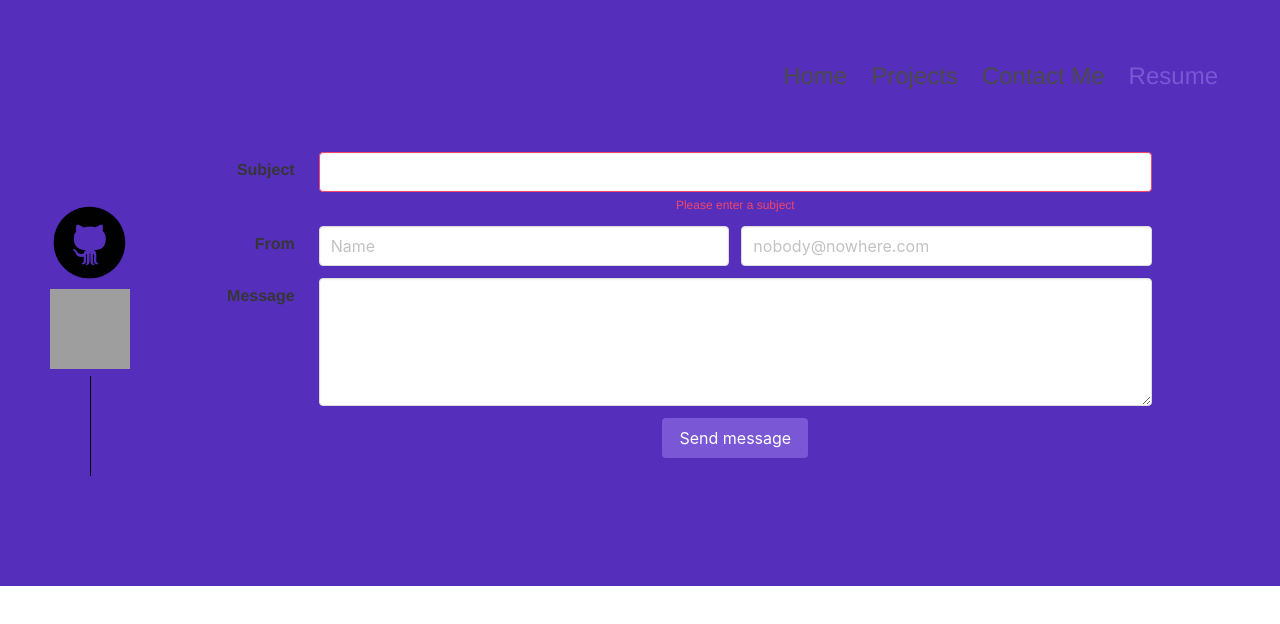
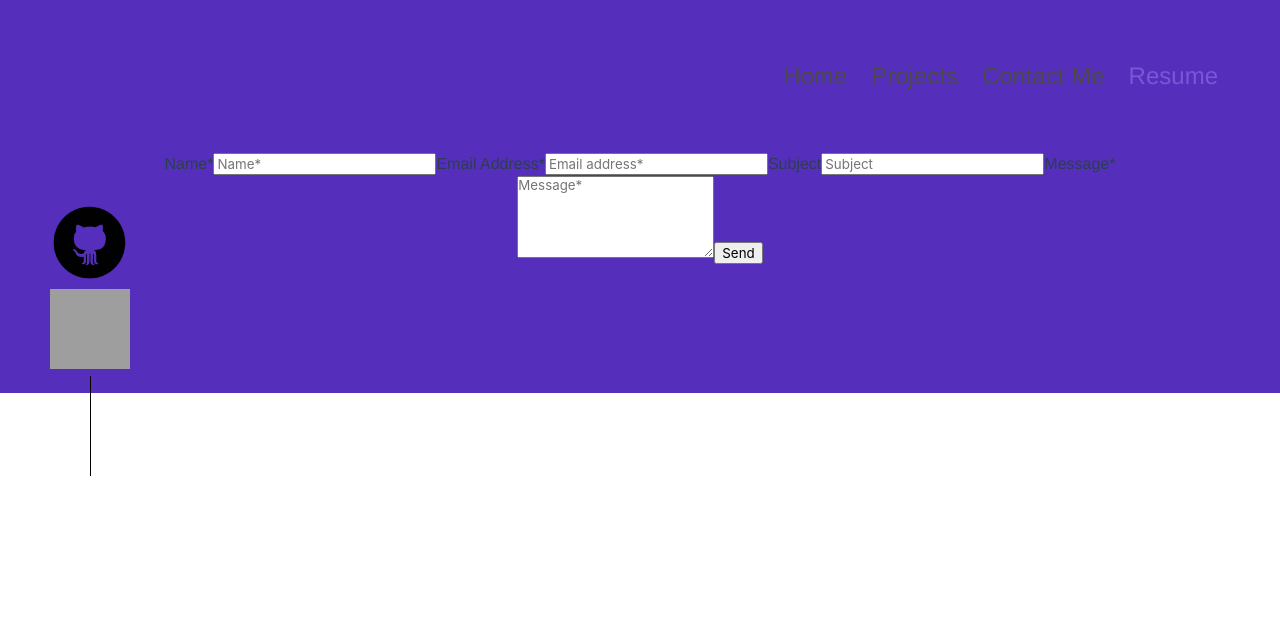
Before and after one commit to svalenzuela1/vue-portfolio, a Vue app: page /#/contact in a window 1280 px wide. Shown: the top 624 px of the page. Built offline with nearby package versions, Linux system fonts and the light colour scheme; grey boxes are pictures that could not be loaded.

Commit message:
version before deployment

```diff
--- a/src/views/Contact.vue
+++ b/src/views/Contact.vue
@@ -1,25 +1,20 @@
 <template>
   <div class="contact-sheet">
   <section>
-    <form class="contact-form" @submit.prevent="sendEmail">
-    <b-field horizontal label="Subject" type="is-danger" message="Please enter a subject">
-      <b-input name="subject" expanded></b-input>
-    </b-field>
+    <form action="https://docs.google.com/forms/d/e/1FAIpQLSciTpkSCmvIMNliYziyj1vPooUO7Ixjk3IE0PBJ67_EgErdMg/viewform" method="post">
+      <label>Name*</label>
+      <input type="text" placeholder="Name*" name="Name" required>
 
-    <b-field horizontal label="From">
-      <b-input name="name" placeholder="Name" expanded></b-input>
-      <b-input name="email" type="email" placeholder="nobody@nowhere.com" expanded></b-input>
-    </b-field>
+      <label>Email Address*</label>
+      <input type="email" placeholder="Email address*" name="Email" required>
 
-    <b-field horizontal label="Message">
-      <b-input type="textarea"></b-input>
-    </b-field>
+      <label>Subject</label>
+      <input type="text" placeholder="Subject" name="Subject" required>
 
-    <b-field horizontal><!-- Label left empty for spacing -->
-      <p class="control">
-        <b-button v-on:click="sendEmail" label="Send message" type="is-primary" value="send" />
-      </p>
-    </b-field>
+      <label>Message*</label>
+      <textarea rows="5" placeholder="Message*" name="Message" required></textarea>
+
+      <button type="submit">Send</button>
     </form>
   </section>
   </div>
```
